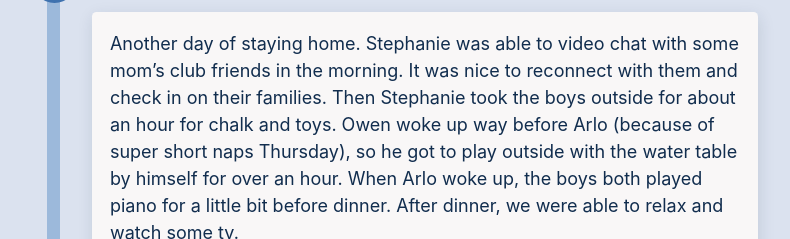
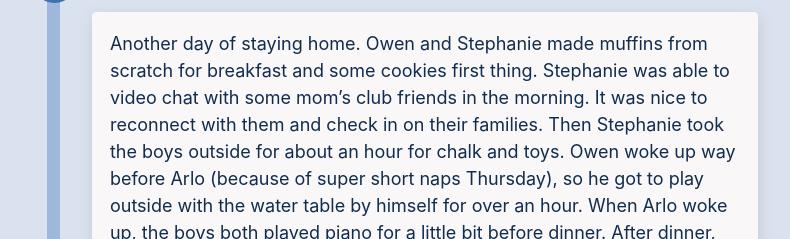
Before and after one commit to orangedaisy/showalt-family, an Eleventy site: page index.njk in a window 1280 px wide. Shown: the part 713-952 px from the top of the page, without its empty margins (242-1032 px from the left). Built offline with nearby package versions, Linux system fonts and the light colour scheme; Eleventy itself is replaced by a stand-in of ours; files that its build step writes are made by us from their sources.

Commit message:
Update Journal “2020-03-27”

```diff
--- a/posts/2020-03-27.md
+++ b/posts/2020-03-27.md
@@ -2,6 +2,6 @@
 title: March 27
 date: '2020-03-27'
 ---
-Another day of staying home. Stephanie was able to video chat with some mom's club friends in the morning. It was nice to reconnect with them and check in on their families. Then Stephanie took the boys outside for about an hour for chalk and toys. Owen woke up way before Arlo (because of super short naps Thursday), so he got to play outside with the water table by himself for over an hour. When Arlo woke up, the boys both played piano for a little bit before dinner. After dinner, we were able to relax and watch some tv.
+Another day of staying home. Owen and Stephanie made muffins from scratch for breakfast and some cookies first thing. Stephanie was able to video chat with some mom's club friends in the morning. It was nice to reconnect with them and check in on their families. Then Stephanie took the boys outside for about an hour for chalk and toys. Owen woke up way before Arlo (because of super short naps Thursday), so he got to play outside with the water table by himself for over an hour. When Arlo woke up, the boys both played piano for a little bit before dinner. After dinner, we were able to relax and watch some tv.
 
 The US now has more cases than any other country. More cases locally as well. There are now some scary reports coming out of New York about hospitals being overcrowded. Praying that we don't get to that point in Knoxville.
```
